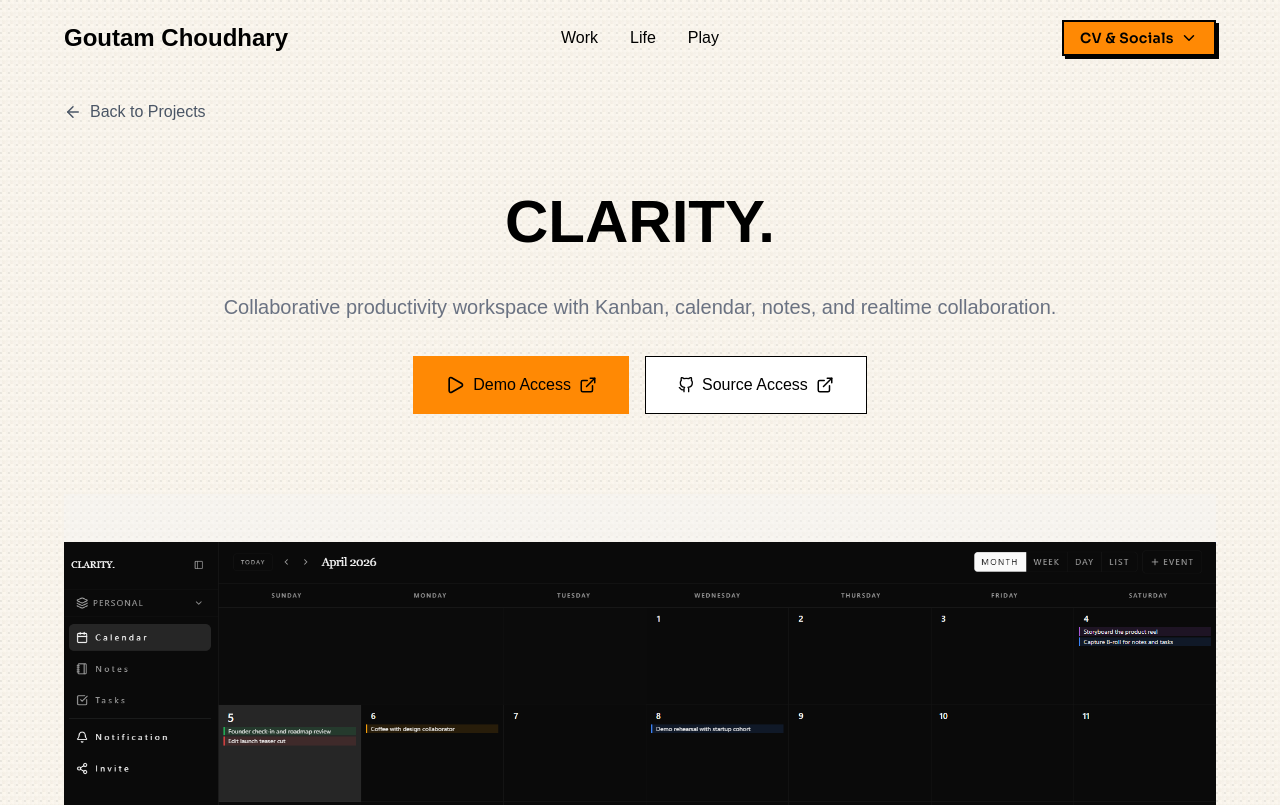
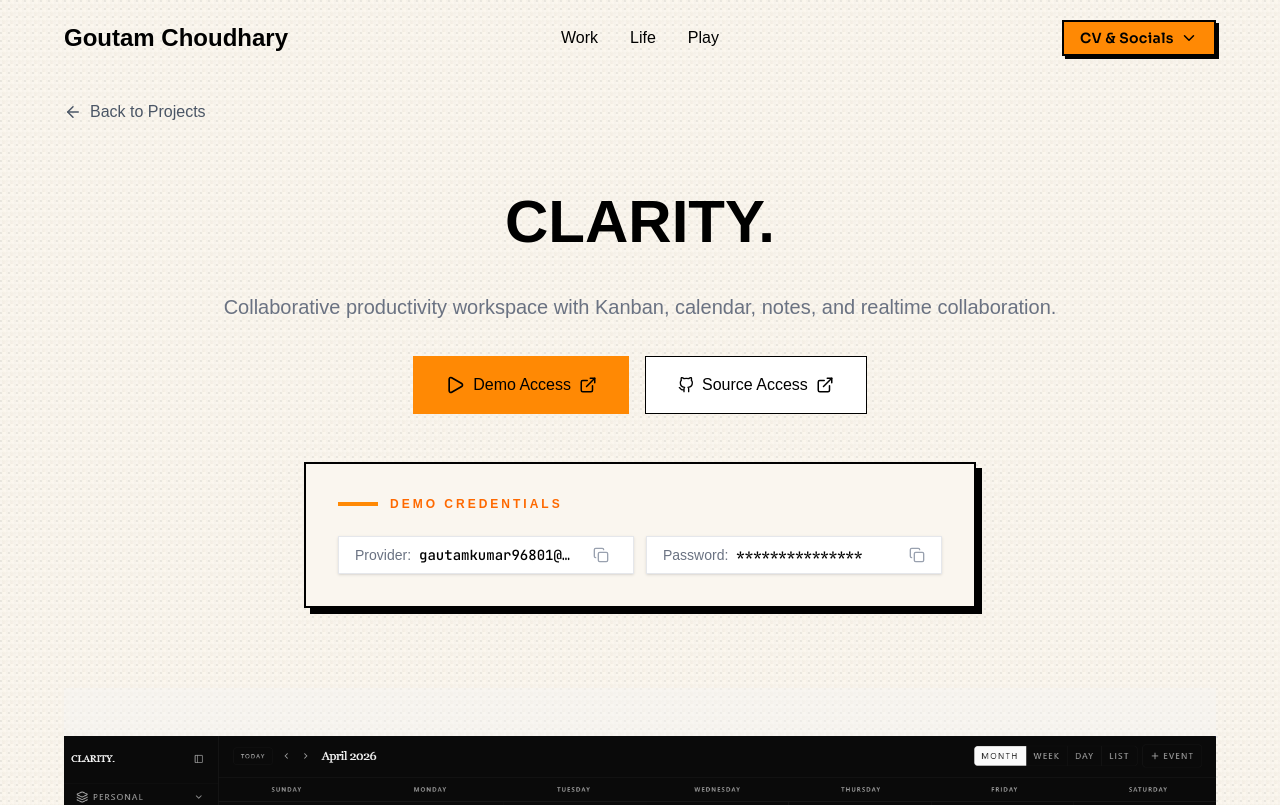
Before and after one commit to Goutam96801/portfolio-2, a Next.js app: page /projects/clarity in a window 1280 px wide. Shown: the top 805 px of the page. Built offline with nearby package versions, Linux system fonts and the light colour scheme; no server answers.

Commit message:
credentials for project

```diff
--- a/app/(main)/projects/[id]/page.tsx
+++ b/app/(main)/projects/[id]/page.tsx
@@ -4,6 +4,7 @@ import { ArrowLeft, ExternalLink, Play } from "lucide-react";
 import { Metadata } from "next";
 import Image from "next/image";
 import Link from "next/link";
+import DemoCredentials from "@/components/demo-credentials";
 
 export async function generateMetadata(
   { params }: Props
@@ -87,6 +88,22 @@ const ProjectDetails = async ({ params }: Props) => {
               <ExternalLink size={18} />
             </Link>
           </div>
+
+          {
+            project.credentials && (
+              <div
+                className="max-w-2xl mx-auto opacity-0 animate-fadeInUp border-2 border-black bg-[#faf6ef] p-6 md:p-8 shadow-[6px_6px_0px_0px_rgba(0,0,0,1)]"
+              >
+                <div className="flex items-center gap-3 mb-6">
+                  <span className="inline-block w-10 h-1 bg-orange-400"></span>
+                  <h3 className="text-xs uppercase tracking-[0.25em] font-bold text-orange-500">
+                    Demo Credentials
+                  </h3>
+                </div>
+                <DemoCredentials provider={project.credentials.provider} password={project.credentials.password} />
+              </div>
+            )
+          }
         </div>
 
         {/* Cover Image */}
--- /dev/null
+++ b/components/demo-credentials.tsx
@@ -0,0 +1,76 @@
+"use client";
+
+import { useState } from "react";
+import { Check, Copy } from "lucide-react";
+
+type Props = {
+    provider: string;
+    password: string;
+};
+
+export default function DemoCredentials({
+    provider,
+    password,
+}: Props) {
+    const [copied, setCopied] = useState<null | "provider" | "password">(null);
+
+    const handleCopy = async (
+        text: string,
+        field: "provider" | "password"
+    ) => {
+        try {
+            await navigator.clipboard.writeText(text);
+            setCopied(field);
+
+            setTimeout(() => setCopied(null), 1500);
+        } catch (e) {
+            // ignore
+        }
+    };
+
+    return (
+        <div className="flex flex-col sm:flex-row items-stretch gap-3 w-full min-w-0">
+            {/* Provider */}
+            <div className="flex items-center justify-between gap-3 bg-white border border-gray-200 px-4 py-2 shadow-sm flex-1 min-w-0 overflow-hidden">
+                <div className="flex items-center gap-2 min-w-0 overflow-hidden">
+                    <span className="text-sm text-gray-500 shrink-0">
+                        Provider:
+                    </span>
+
+                    <span className="font-mono text-sm font-medium text-black truncate block">
+                        {provider}
+                    </span>
+                </div>
+
+                <button
+                    onClick={() => handleCopy(provider, "provider")}
+                    className="text-gray-400 hover:text-brand-orange transition-colors shrink-0 px-2"
+                    title="Copy Provider"
+                >
+                    {copied === "provider" ? <Check size={16} className="text-green-500"/> : <Copy size={16} />}
+                </button>
+            </div>
+
+            {/* Password */}
+            <div className="flex items-center justify-between gap-3 bg-white border border-gray-200 px-4 py-2 shadow-sm flex-1 min-w-0 overflow-hidden">
+                <div className="flex items-center gap-2 min-w-0 overflow-hidden">
+                    <span className="text-sm text-gray-500 shrink-0">
+                        Password:
+                    </span>
+
+                    <span className="font-mono text-sm font-medium text-black truncate block">
+                        ***************
+                    </span>
+                </div>
+
+                <button
+                    onClick={() => handleCopy(password, "password")}
+                    className="text-gray-400 hover:text-brand-orange transition-colors shrink-0"
+                    title="Copy Password"
+                >
+                    {copied === "password" ? <Check size={16} className="text-green-500"/> : <Copy size={16} />}
+                </button>
+            </div>
+        </div>
+    );
+}
--- a/data/projects.ts
+++ b/data/projects.ts
@@ -15,6 +15,11 @@ export interface TechStackItem {
   description: string;
 }
 
+export interface Credential {
+  provider: string;
+  password: string;
+}
+
 export interface Project {
   id: string;
   title: string;
@@ -30,6 +35,7 @@ export interface Project {
   accentColor: string;
 
   techStack: TechStackItem[];
+  credentials?: Credential;
 }
 
 export const projects: Project[] = [
@@ -266,6 +272,10 @@ export const projects: Project[] = [
         description: `Handles fetching, caching, optimistic updates, and background revalidation so the UI stays snappy and the network stays quiet.`,
       },
     ],
+    credentials: {
+      provider: "gautamkumar96801@gmail.com",
+      password: "12345678"
+    },
   },
 
   {
@@ -683,6 +693,10 @@ export const projects: Project[] = [
         description: `Generates context-aware message prompts so senders can find the right words even when they're staring at a blank box.`,
       },
     ],
+    credentials: {
+      provider: "gautamkumar96801@gmail.com",
+      password: "123456"
+    },
   },
 
   {
@@ -933,7 +947,7 @@ export const projects: Project[] = [
       {
         name: "MongoDB",
         icon: "/icons/mongodb.svg",
-        role:  "Database & persistence",
+        role: "Database & persistence",
         description: `MongoDB Atlas with Mongoose handles user profiles, conversations, notifications, and message persistence.`,
       },
     ],
```
